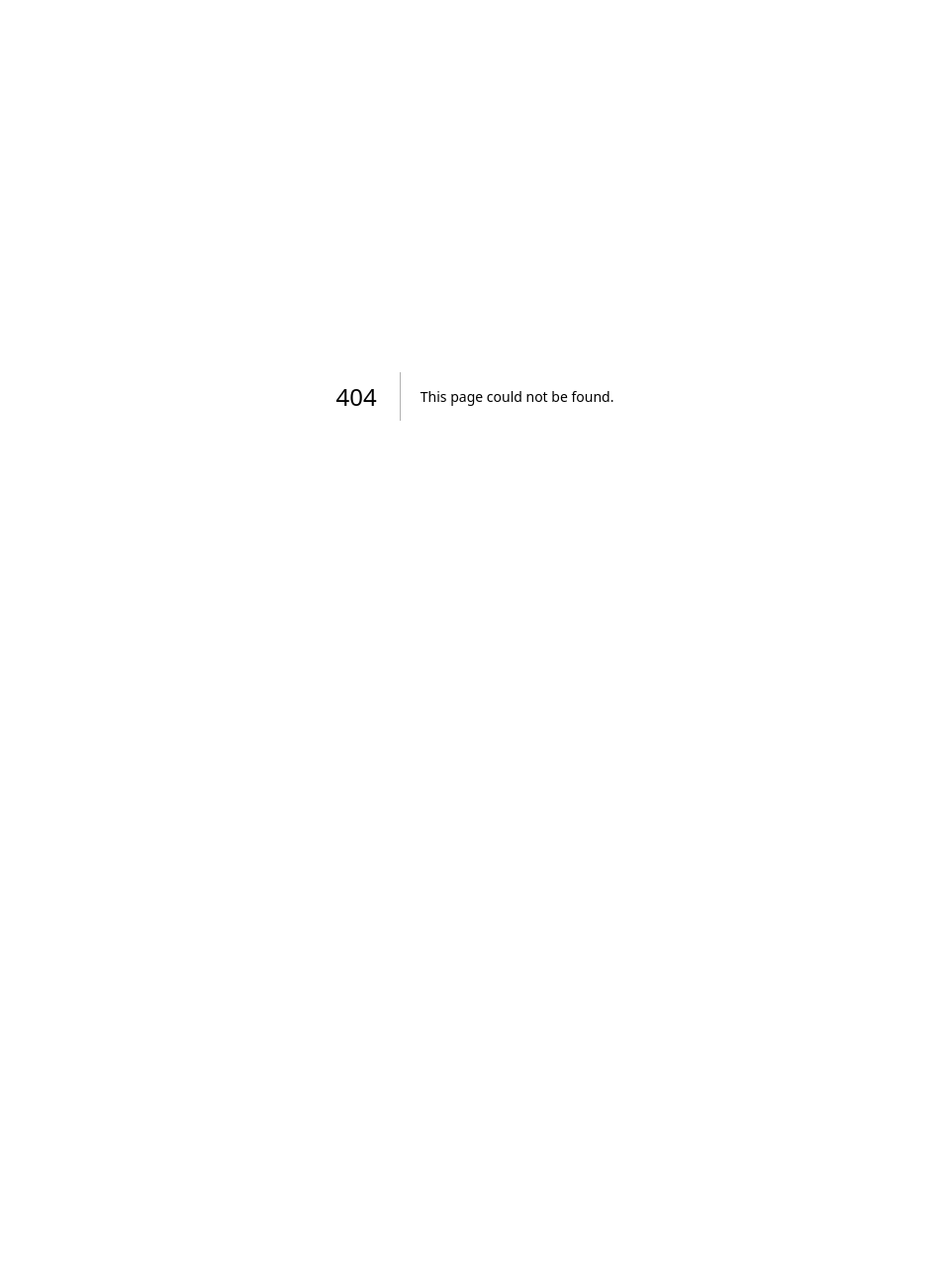
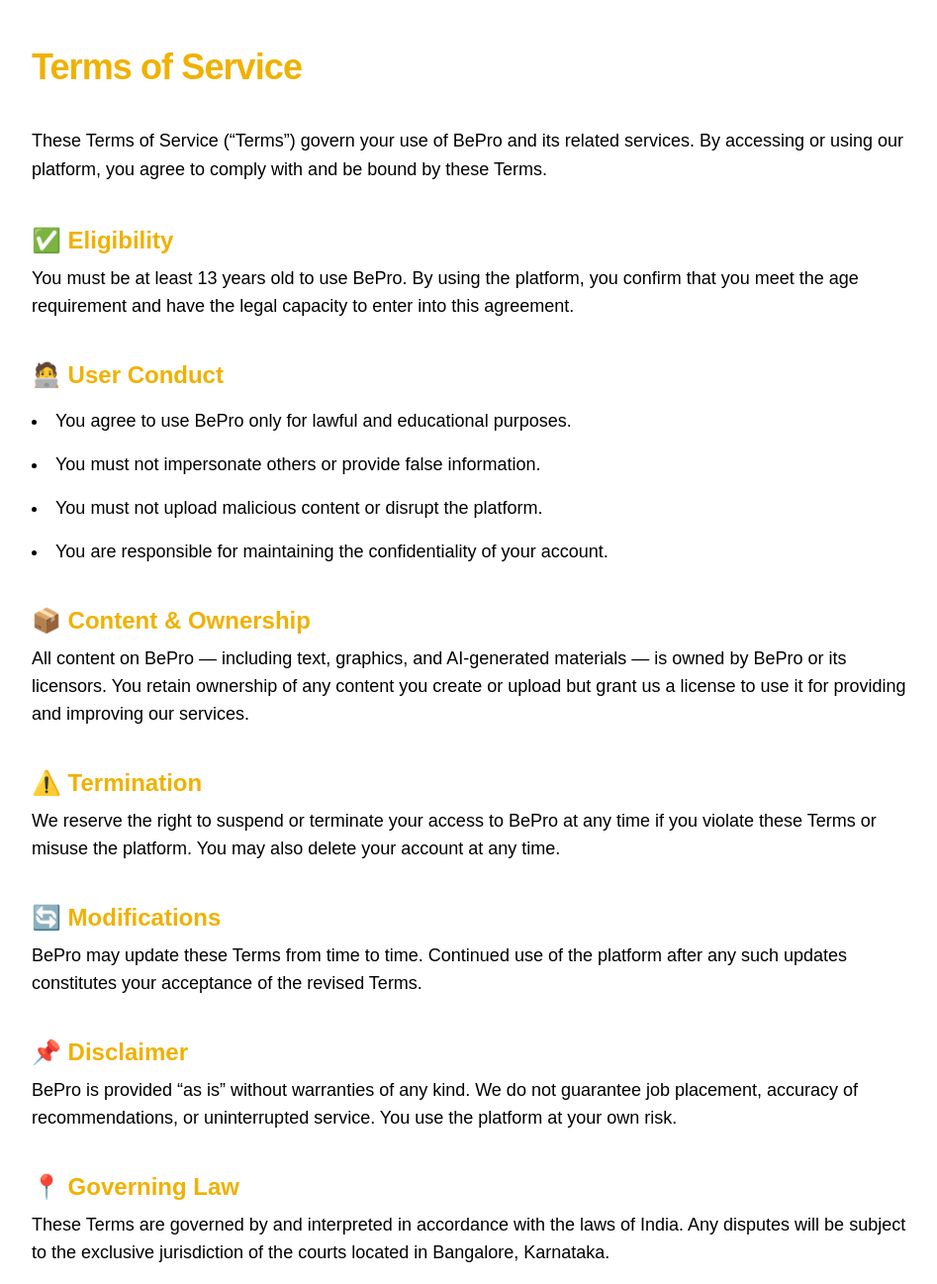
Before and after one commit to narensen/BePro, a Next.js app: page /termsofservice in a window 1280 px wide. Before the commit this address had no page. Shown: the top 1297 px of the page at 99% size, without its empty margins (160-1107 px from the left). Before the commit the page ends 800 px from the top, so only its background shows below. Built offline with nearby package versions, Linux system fonts and the light colour scheme.

Commit message:
feat: added pages for termsofservice and privacy policy

```diff
--- a/src/app/page.js
+++ b/src/app/page.js
@@ -4,6 +4,7 @@
 import { supabase } from './lib/supabase_client'
 import { useRouter } from 'next/navigation'
 import CreativeAuthButton from './components/CreativeAuthButton'
+import Link from 'next/link'
 
 export default function Home() {
   const [loading, setLoading] = useState(true)
@@ -231,8 +232,12 @@
               <li className="hover:text-gray-900 cursor-pointer transition-colors">Features</li>
               <li className="hover:text-gray-900 cursor-pointer transition-colors">About</li>
               <li className="hover:text-gray-900 cursor-pointer transition-colors">Blog</li>
-              <li className="hover:text-gray-900 cursor-pointer transition-colors">Privacy Policy</li>
-              <li className="hover:text-gray-900 cursor-pointer transition-colors">Terms of Service</li>
+                <li className="hover:text-gray-900 cursor-pointer transition-colors">
+                  <Link href="/privacypolicy">Privacy Policy</Link>
+                </li>
+                <li className="hover:text-gray-900 cursor-pointer transition-colors">
+                  <Link href="/termsofservice">Terms of Service</Link>
+                </li>
             </ul>
           </div>
           <div>
--- /dev/null
+++ b/src/app/privacypolicy/page.js
@@ -0,0 +1,81 @@
+export default function PrivacyPolicyPage() {
+  return (
+    <main className="min-h-screen px-6 py-12 md:px-20 lg:px-40 bg-white text-black dark:bg-black dark:text-white transition-colors duration-300">
+      <section className="max-w-4xl mx-auto space-y-10">
+        <h1 className="text-4xl font-bold tracking-tight">
+          <span className="text-yellow-500">Privacy Policy</span>
+        </h1>
+
+        <p className="text-lg leading-relaxed">
+          At BePro, we are committed to protecting your privacy. This Privacy Policy outlines how we collect, use, and safeguard your personal data when you use our platform.
+        </p>
+
+        <div>
+          <h2 className="text-2xl font-semibold text-yellow-500">🔍 Information We Collect</h2>
+          <ul className="mt-4 space-y-4 text-lg list-disc list-inside">
+            <li><strong>Account Information:</strong> Name, email, and other registration details.</li>
+            <li><strong>Usage Data:</strong> Interactions with our platform, preferences, learning paths, and job applications.</li>
+            <li><strong>Content Submissions:</strong> Projects, assignments, resumes, and portfolios you create or upload.</li>
+            <li><strong>Device & Log Data:</strong> Browser type, IP address, device identifiers, and cookies.</li>
+          </ul>
+        </div>
+
+        <div>
+          <h2 className="text-2xl font-semibold text-yellow-500">🛠️ How We Use Your Data</h2>
+          <ul className="mt-4 space-y-4 text-lg list-disc list-inside">
+            <li>To personalize your learning experience and recommend career paths.</li>
+            <li>To analyze job markets and match you with relevant opportunities.</li>
+            <li>To provide AI-generated feedback on projects and resumes.</li>
+            <li>To improve platform performance and user experience.</li>
+            <li>To communicate updates, tips, and support-related messages.</li>
+          </ul>
+        </div>
+
+        <div>
+          <h2 className="text-2xl font-semibold text-yellow-500">🔐 Data Security</h2>
+          <p className="mt-2 text-lg">
+            We implement industry-standard security measures to protect your information. While no system is entirely immune to risks, we continually update our protocols to keep your data safe.
+          </p>
+        </div>
+
+        <div>
+          <h2 className="text-2xl font-semibold text-yellow-500">📤 Data Sharing</h2>
+          <p className="mt-2 text-lg">
+            BePro does <strong>not sell</strong> your personal data. We may share your information with trusted service providers for analytics, hosting, or support — but only under strict confidentiality agreements.
+          </p>
+        </div>
+
+        <div>
+          <h2 className="text-2xl font-semibold text-yellow-500">⚖️ Your Rights</h2>
+          <ul className="mt-4 space-y-4 text-lg list-disc list-inside">
+            <li>You can request access to, correction, or deletion of your personal data.</li>
+            <li>You can opt out of marketing communications at any time.</li>
+            <li>You can request that we stop processing your data for specific purposes.</li>
+          </ul>
+        </div>
+
+        <div>
+          <h2 className="text-2xl font-semibold text-yellow-500">🌍 International Users</h2>
+          <p className="mt-2 text-lg">
+            If you are accessing BePro from outside India, note that your data will be processed in accordance with Indian privacy regulations and applicable international standards.
+          </p>
+        </div>
+
+        <div>
+          <h2 className="text-2xl font-semibold text-yellow-500">📅 Policy Updates</h2>
+          <p className="mt-2 text-lg">
+            This Privacy Policy may be updated from time to time. We encourage you to review it periodically to stay informed of how we are protecting your data.
+          </p>
+        </div>
+
+        <div className="text-center pt-10">
+          <p className="text-2xl font-bold mb-4">📬 Contact Us</p>
+          <p className="text-lg">
+            If you have questions or concerns about this Privacy Policy, please reach out to us at: <br />
+            <strong>support@bepro.ai</strong>
+          </p>
+        </div>
+      </section>
+    </main>
+  );
+}
--- /dev/null
+++ b/src/app/termsofservice/page.js
@@ -0,0 +1,75 @@
+export default function TermsOfServicePage() {
+  return (
+    <main className="min-h-screen px-6 py-12 md:px-20 lg:px-40 bg-white text-black dark:bg-black dark:text-white transition-colors duration-300">
+      <section className="max-w-4xl mx-auto space-y-10">
+        <h1 className="text-4xl font-bold tracking-tight">
+          <span className="text-yellow-500">Terms of Service</span>
+        </h1>
+
+        <p className="text-lg leading-relaxed">
+          These Terms of Service (“Terms”) govern your use of BePro and its related services. By accessing or using our platform, you agree to comply with and be bound by these Terms.
+        </p>
+
+        <div>
+          <h2 className="text-2xl font-semibold text-yellow-500">✅ Eligibility</h2>
+          <p className="mt-2 text-lg">
+            You must be at least 13 years old to use BePro. By using the platform, you confirm that you meet the age requirement and have the legal capacity to enter into this agreement.
+          </p>
+        </div>
+
+        <div>
+          <h2 className="text-2xl font-semibold text-yellow-500">🧑‍💻 User Conduct</h2>
+          <ul className="mt-4 space-y-4 text-lg list-disc list-inside">
+            <li>You agree to use BePro only for lawful and educational purposes.</li>
+            <li>You must not impersonate others or provide false information.</li>
+            <li>You must not upload malicious content or disrupt the platform.</li>
+            <li>You are responsible for maintaining the confidentiality of your account.</li>
+          </ul>
+        </div>
+
+        <div>
+          <h2 className="text-2xl font-semibold text-yellow-500">📦 Content & Ownership</h2>
+          <p className="mt-2 text-lg">
+            All content on BePro — including text, graphics, and AI-generated materials — is owned by BePro or its licensors. You retain ownership of any content you create or upload but grant us a license to use it for providing and improving our services.
+          </p>
+        </div>
+
+        <div>
+          <h2 className="text-2xl font-semibold text-yellow-500">⚠️ Termination</h2>
+          <p className="mt-2 text-lg">
+            We reserve the right to suspend or terminate your access to BePro at any time if you violate these Terms or misuse the platform. You may also delete your account at any time.
+          </p>
+        </div>
+
+        <div>
+          <h2 className="text-2xl font-semibold text-yellow-500">🔄 Modifications</h2>
+          <p className="mt-2 text-lg">
+            BePro may update these Terms from time to time. Continued use of the platform after any such updates constitutes your acceptance of the revised Terms.
+          </p>
+        </div>
+
+        <div>
+          <h2 className="text-2xl font-semibold text-yellow-500">📌 Disclaimer</h2>
+          <p className="mt-2 text-lg">
+            BePro is provided “as is” without warranties of any kind. We do not guarantee job placement, accuracy of recommendations, or uninterrupted service. You use the platform at your own risk.
+          </p>
+        </div>
+
+        <div>
+          <h2 className="text-2xl font-semibold text-yellow-500">📍 Governing Law</h2>
+          <p className="mt-2 text-lg">
+            These Terms are governed by and interpreted in accordance with the laws of India. Any disputes will be subject to the exclusive jurisdiction of the courts located in Bangalore, Karnataka.
+          </p>
+        </div>
+
+        <div className="text-center pt-10">
+          <p className="text-2xl font-bold mb-4">📬 Contact Us</p>
+          <p className="text-lg">
+            For questions or concerns about these Terms, please contact us at: <br />
+            <strong>support@bepro.ai</strong>
+          </p>
+        </div>
+      </section>
+    </main>
+  );
+}
```
